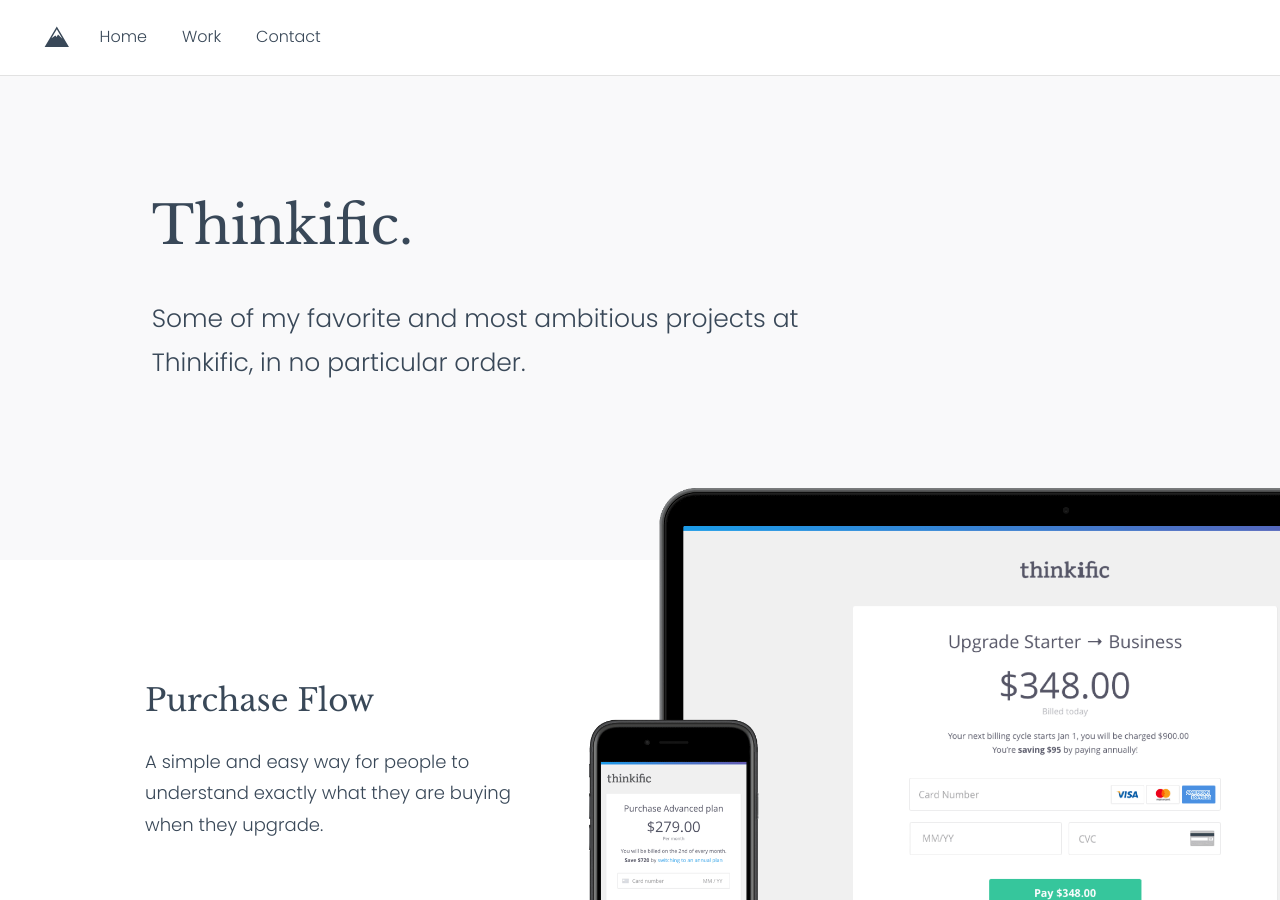
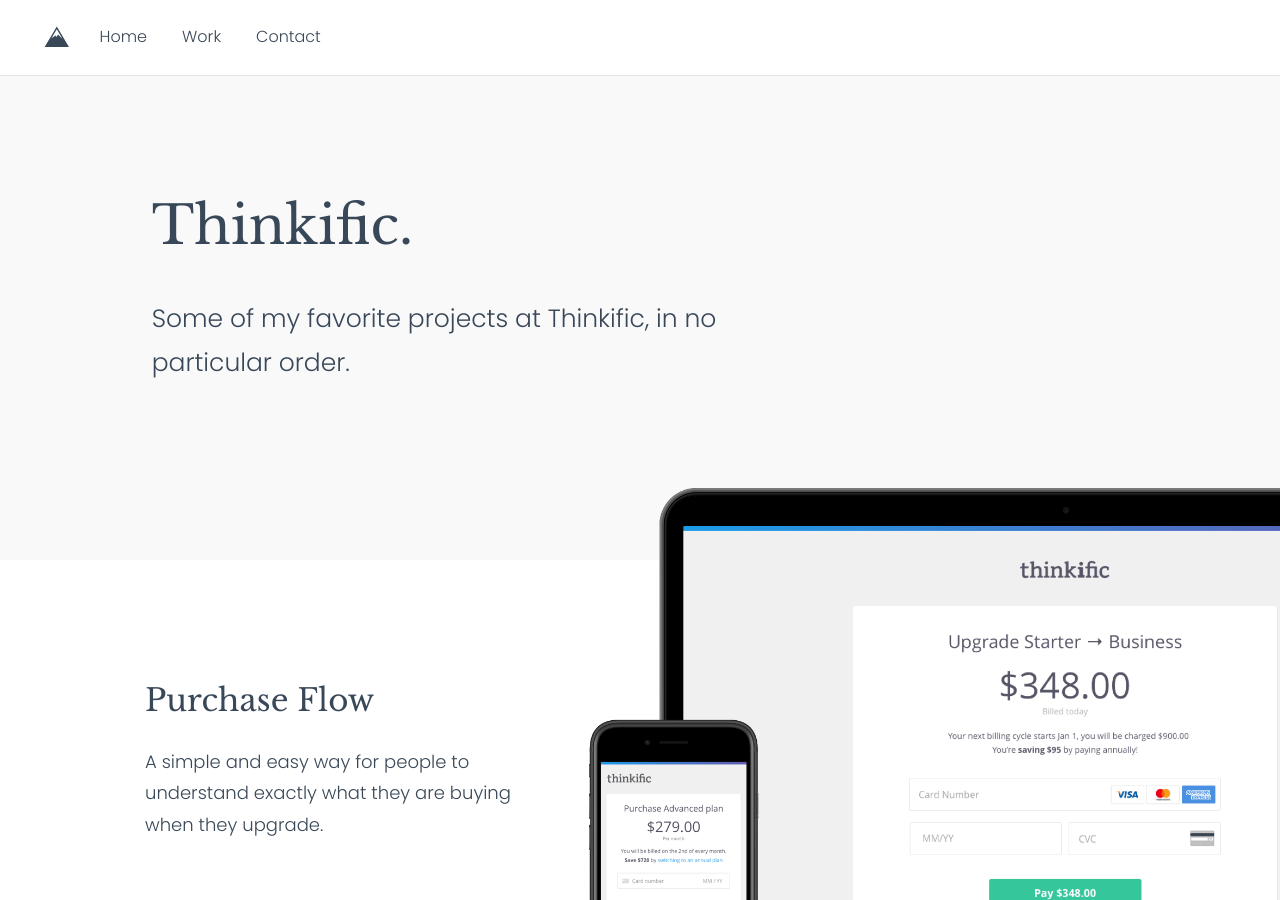
Before and after one commit to sgd/sgd.github.io, a Jekyll site: the page built from thinkific-portfolio.html, in a window 1280 px wide and 900 px high. Built offline with Jekyll 4.4.1, drawn with Linux system fonts in a browser that asks for light colours; nearby versions of some CDN libraries.

Commit message:
Remove words

```diff
--- a/thinkific-portfolio.html
+++ b/thinkific-portfolio.html
@@ -7,7 +7,7 @@
   <div class="header__content">
     <h1 class="header__title">Thinkific.</h1>
     <h5 class="header__subtitle">
-      Some of my favorite and most ambitious projects at Thinkific, in no
+      Some of my favorite projects at Thinkific, in no
       particular order.
     </h5>
   </div>
```
